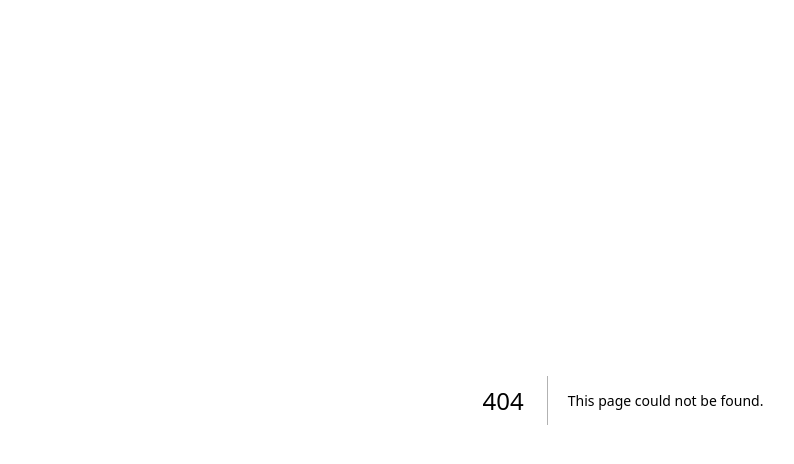
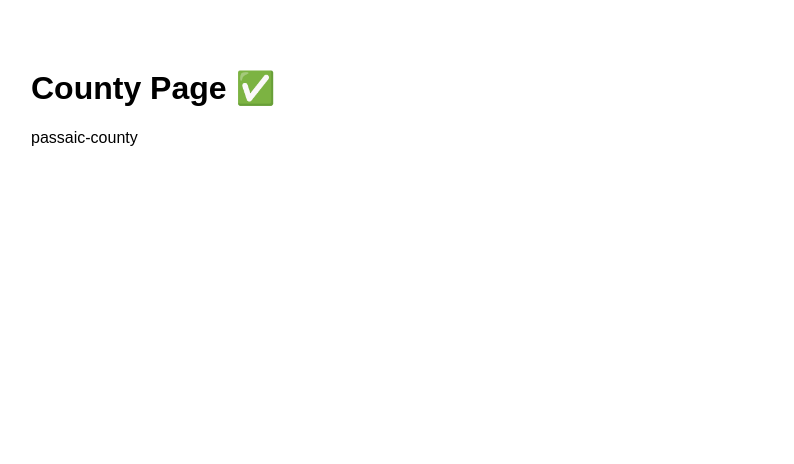
Before and after one commit to VieraGroup/viera-site, a Next.js app: page /counties/passaic-county in a window 1280 px wide. Before the commit this address had no page. Shown: the top 464 px of the page, without its empty margins (17-811 px from the left). Built offline with nearby package versions, Linux system fonts and the light colour scheme.

Commit message:
feat: add clean county route

```diff
--- /dev/null
+++ b/pages/counties/[countySlug].js
@@ -0,0 +1,27 @@
+export default function CountyPage({ params }) {
+  return (
+    <main style={{ padding: "40px", fontFamily: "Arial, sans-serif" }}>
+      <h1>County Page ✅</h1>
+      <p>{params.countySlug}</p>
+    </main>
+  );
+}
+
+export async function getStaticPaths() {
+  return {
+    paths: [
+      { params: { countySlug: "passaic-county" } },
+      { params: { countySlug: "bergen-county" } },
+      { params: { countySlug: "essex-county" } },
+    ],
+    fallback: false,
+  };
+}
+
+export async function getStaticProps({ params }) {
+  return {
+    props: {
+      params,
+    },
+  };
+}
```
